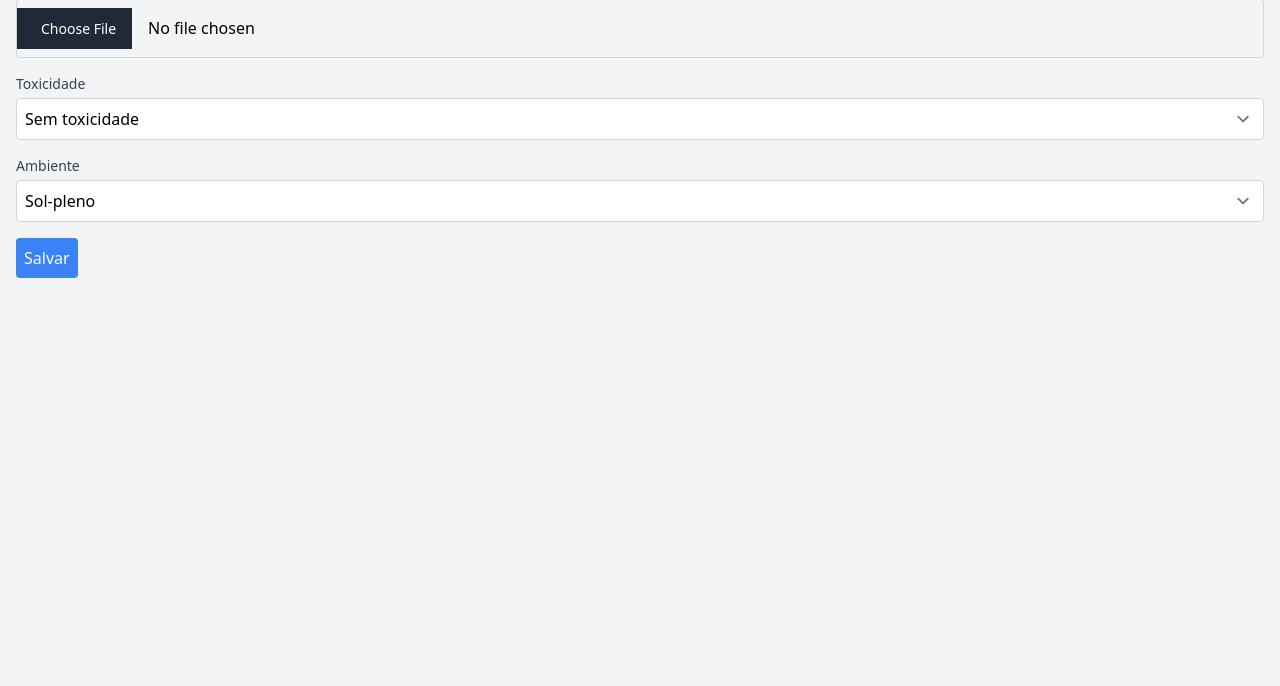
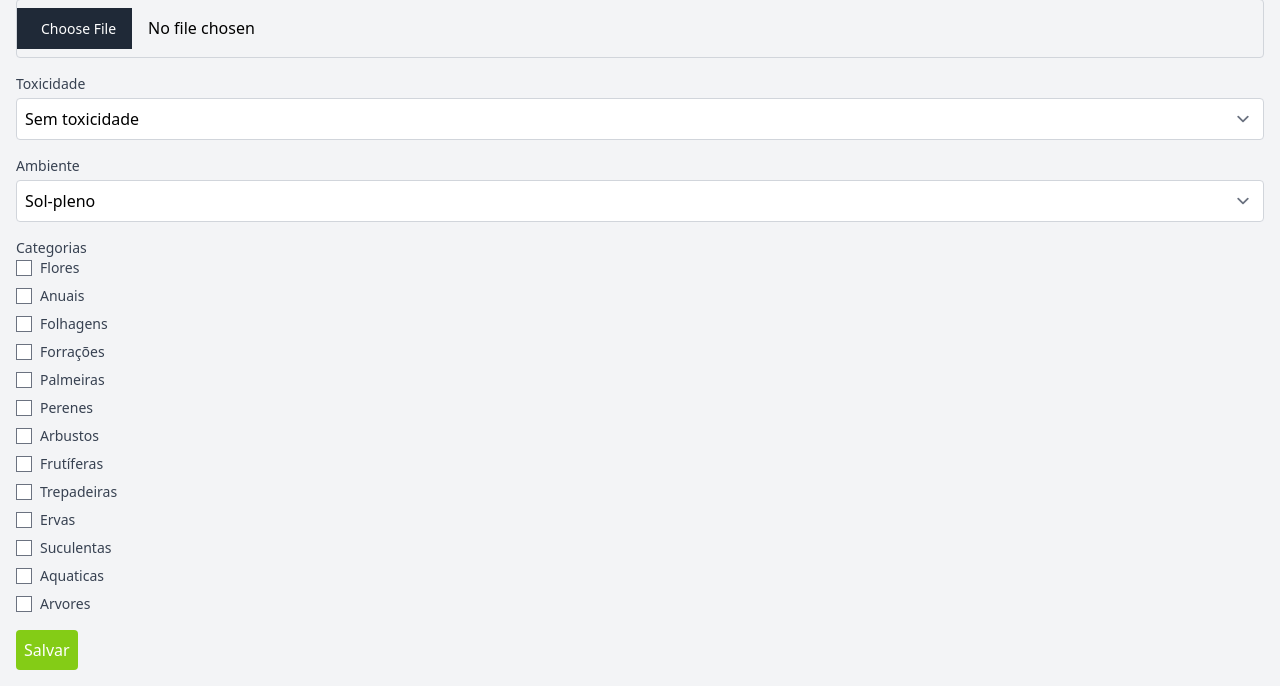
Before and after one commit to polixter/Pro, a PHP site: page /pages/manage.php in a window 1280 px wide. Shown: the part 771-1457 px from the top of the page. Before the commit the page ends 1049 px from the top, so only its background shows below. Run offline with PHP 8.4, Linux system fonts and the light colour scheme; the visitor is signed in with stand-in values (Sample User, id 1); style sheets or scripts are compiled from the project's sources; some libraries are stand-ins or nearby versions.

Commit message:
Adição modifiação categorias manage.php

```diff
--- a/pages/login.php
+++ b/pages/login.php
@@ -19,7 +19,7 @@ if ($_SERVER['REQUEST_METHOD'] === 'POST') {
             // Iniciar a sessão do usuário
             $_SESSION['user_id'] = $user['id'];
             $_SESSION['is_admin'] = $user['is_admin'];
-            header("Location: /");
+            header("Location: /login");
             exit();
         } else {
             $error = "Senha incorreta";
--- a/pages/manage.php
+++ b/pages/manage.php
@@ -40,6 +40,23 @@ if ($_SERVER['REQUEST_METHOD'] === 'POST') {
     }
 
     if ($stmt->execute() === TRUE) {
+        $plant_id = $id ? $id : $stmt->insert_id;
+
+        // Atualiza as categorias
+        $stmt = $conn->prepare("DELETE FROM plant_categories WHERE plant_id = ?");
+        $stmt->bind_param("i", $plant_id);
+        $stmt->execute();
+        $stmt->close();
+
+        if (isset($_POST['categories'])) {
+            $stmt = $conn->prepare("INSERT INTO plant_categories (plant_id, category_id) VALUES (?, ?)");
+            foreach ($_POST['categories'] as $category_id) {
+                $stmt->bind_param("ii", $plant_id, $category_id);
+                $stmt->execute();
+            }
+            $stmt->close();
+        }
+
         header("Location: /");
         exit();
     } else {
@@ -58,6 +75,7 @@ if (isset($_GET['id'])) {
     $plant = $result->fetch_assoc();
     $stmt->close();
 }
+
 ?>
 
 <!DOCTYPE html>
@@ -158,7 +176,50 @@ if (isset($_GET['id'])) {
                         Sombra</option>
                 </select>
             </div>
-            <button type="submit" class="bg-blue-500 dark:bg-blue-700 text-white p-2 rounded">Salvar</button>
+            <div class="mb-4">
+                <label class="block text-sm font-medium text-gray-700 dark:text-gray-300">Categorias</label>
+                <?php
+                // Define as categorias e seus IDs
+                $categories = [
+                    23 => 'Flores',
+                    11 => 'Anuais',
+                    15 => 'Folhagens',
+                    21 => 'Forrações',
+                    18 => 'Palmeiras',
+                    12 => 'Perenes',
+                    16 => 'Arbustos',
+                    19 => 'Frutíferas',
+                    20 => 'Trepadeiras',
+                    13 => 'Ervas',
+                    14 => 'Suculentas',
+                    22 => 'Aquaticas',
+                    17 => 'Arvores'
+                ];
+
+                // Busca as categorias atuais da planta
+                $plant_categories = [];
+                if (isset($plant['id'])) {
+                    $stmt = $conn->prepare("SELECT category_id FROM plant_categories WHERE plant_id = ?");
+                    $stmt->bind_param("i", $plant['id']);
+                    $stmt->execute();
+                    $result = $stmt->get_result();
+                    while ($row = $result->fetch_assoc()) {
+                        $plant_categories[] = $row['category_id'];
+                    }
+                    $stmt->close();
+                }
+
+                // Gera os checkboxes
+                foreach ($categories as $id => $name) {
+                    $checked = in_array($id, $plant_categories) ? 'checked' : '';
+                    echo "<div class='flex items-center mb-2'>
+                            <input type='checkbox' id='category_$id' name='categories[]' value='$id' $checked class='mr-2'>
+                            <label for='category_$id' class='text-sm font-medium text-gray-700 dark:text-gray-300'>$name</label>
+                          </div>";
+                }
+                ?>
+            </div>
+            <button type="submit" class="bg-lime-500 dark:bg-lime-700 text-white p-2 rounded">Salvar</button>
         </form>
     </div>
     <script src="../utils/scripts.js"></script>
```
